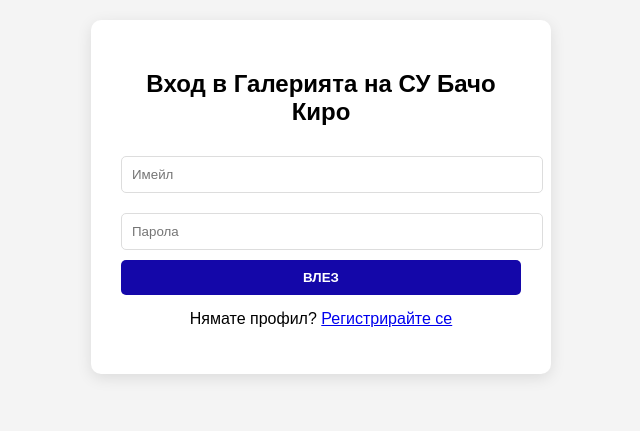
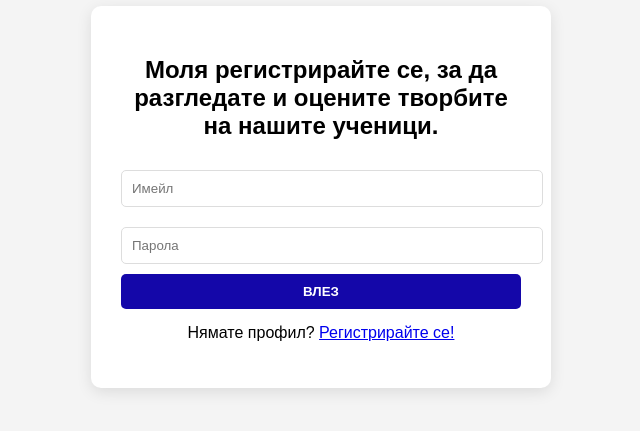
Before and after one commit to emoaltanov-commits/express-js-on-vercel, a website: page public/login.html in a window 1280 px wide. Shown: the part 203-634 px from the top of the page, without its empty margins (319-959 px from the left). Drawn offline with Linux system fonts and the light colour scheme.

Commit message:
Update login.html

```diff
--- a/public/login.html
+++ b/public/login.html
@@ -7,13 +7,13 @@
 </head>
 <body style="background: #f4f4f4; display: flex; justify-content: center; align-items: center; height: 100vh;">
     <div style="background: white; padding: 30px; border-radius: 10px; box-shadow: 0 4px 15px rgba(0,0,0,0.1); width: 100%; max-width: 400px;">
-        <h2 style="text-align: center;">Вход в Галерията на СУ Бачо Киро</h2>
+        <h2 style="text-align: center;">Моля регистрирайте се, за да разгледате и оцените творбите на нашите ученици.</h2>
         <form id="loginForm">
             <input type="email" id="email" placeholder="Имейл" required style="width: 100%; padding: 10px; margin: 10px 0; border: 1px solid #ddd; border-radius: 5px;">
             <input type="password" id="password" placeholder="Парола" required style="width: 100%; padding: 10px; margin: 10px 0; border: 1px solid #ddd; border-radius: 5px;">
             <button type="submit" style="width: 100%; padding: 10px; background: #1407a9; color: white; border: none; border-radius: 5px; cursor: pointer; font-weight: bold;">ВЛЕЗ</button>
         </form>
-        <p style="text-align: center; margin-top: 15px;">Нямате профил? <a href="register.html">Регистрирайте се</a></p>
+        <p style="text-align: center; margin-top: 15px;">Нямате профил? <a href="register.html">Регистрирайте се!</a></p>
     </div>
 
     <script>
```
